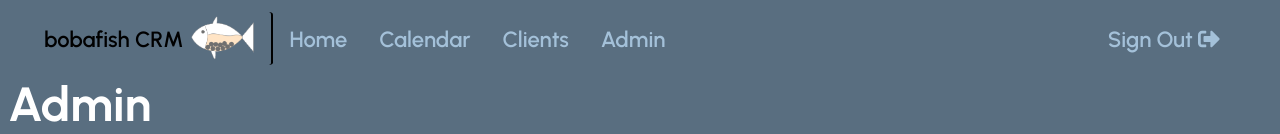
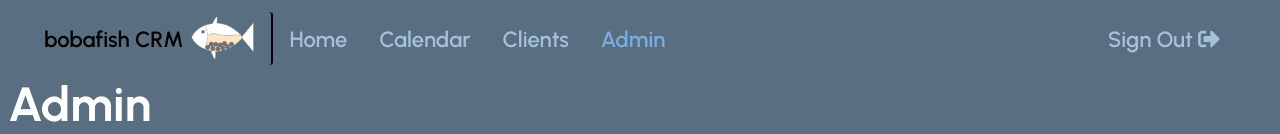
Before and after one commit to Cedric0303/comp30022-team12, a React (Create React App) app in the folder client/: page /admin in a window 1280 px wide. Shown: the top 134 px of the page. Built offline with nearby package versions, Linux system fonts and the light colour scheme.

Commit message:
added active link identification on nav bar

```diff
--- a/client/src/Components/Navbar/Navbar.css
+++ b/client/src/Components/Navbar/Navbar.css
@@ -20,11 +20,17 @@
     font-weight: 600;
 }
 
-.nav li a:hover, #signOut:hover {
+.active {
+    display: block;
     color: #7aade1;
+    text-align: center;
+    padding: 14px 16px;
+    text-decoration: none;
+    font-size: 22px;
+    font-weight: 600;
 }
 
-.active {
+.nav li a:hover, #signOut:hover {
     color: #7aade1;
 }
 
--- a/client/src/Components/Navbar/Navbar.js
+++ b/client/src/Components/Navbar/Navbar.js
@@ -1,4 +1,5 @@
 import React from "react";
+import {NavLink} from 'react-router-dom'
 import "./Navbar.css";
 import logo from "./logo.png";
 import { FontAwesomeIcon } from '@fortawesome/react-fontawesome'
@@ -8,7 +9,7 @@ function Navbar(props) {
     // Render admin tab if logged in user is an admin
     const adminNav = () => {
         if (true/*props.user.isAdmin*/) {
-            return <li className="navLeft"><a className="navText" href="/admin">Admin</a></li>
+            return <li className="navLeft"><NavLink activeClassName="active" className="navText" to="/admin">Admin</NavLink></li>
         }
     }
 
@@ -19,9 +20,9 @@ function Navbar(props) {
                 <li className="navLeft"><a href="/home">
                     <img id="logo" src={logo} alt="bobafish logo" />
                 </a></li>
-                <li className="navLeft"><a className="navText" href="/home">Home</a></li>
-                <li className="navLeft"><a className="navText" href="/calendar">Calendar</a></li>
-                <li className="navLeft"><a className="navText" href="/clients">Clients</a></li>
+                <li className="navLeft"><NavLink activeClassName="active" className="navText" to="/home">Home</NavLink></li>
+                <li className="navLeft"><NavLink activeClassName="active" className="navText" to="/calendar">Calendar</NavLink></li>
+                <li className="navLeft"><NavLink activeClassName="active" className="navText" to="/clients">Clients</NavLink></li>
                 {adminNav()}
                 <li className="navRight"><a className="navText" href="/">Sign Out <FontAwesomeIcon icon="sign-out-alt" id="signOut"/></a></li>
             </ul>
```
